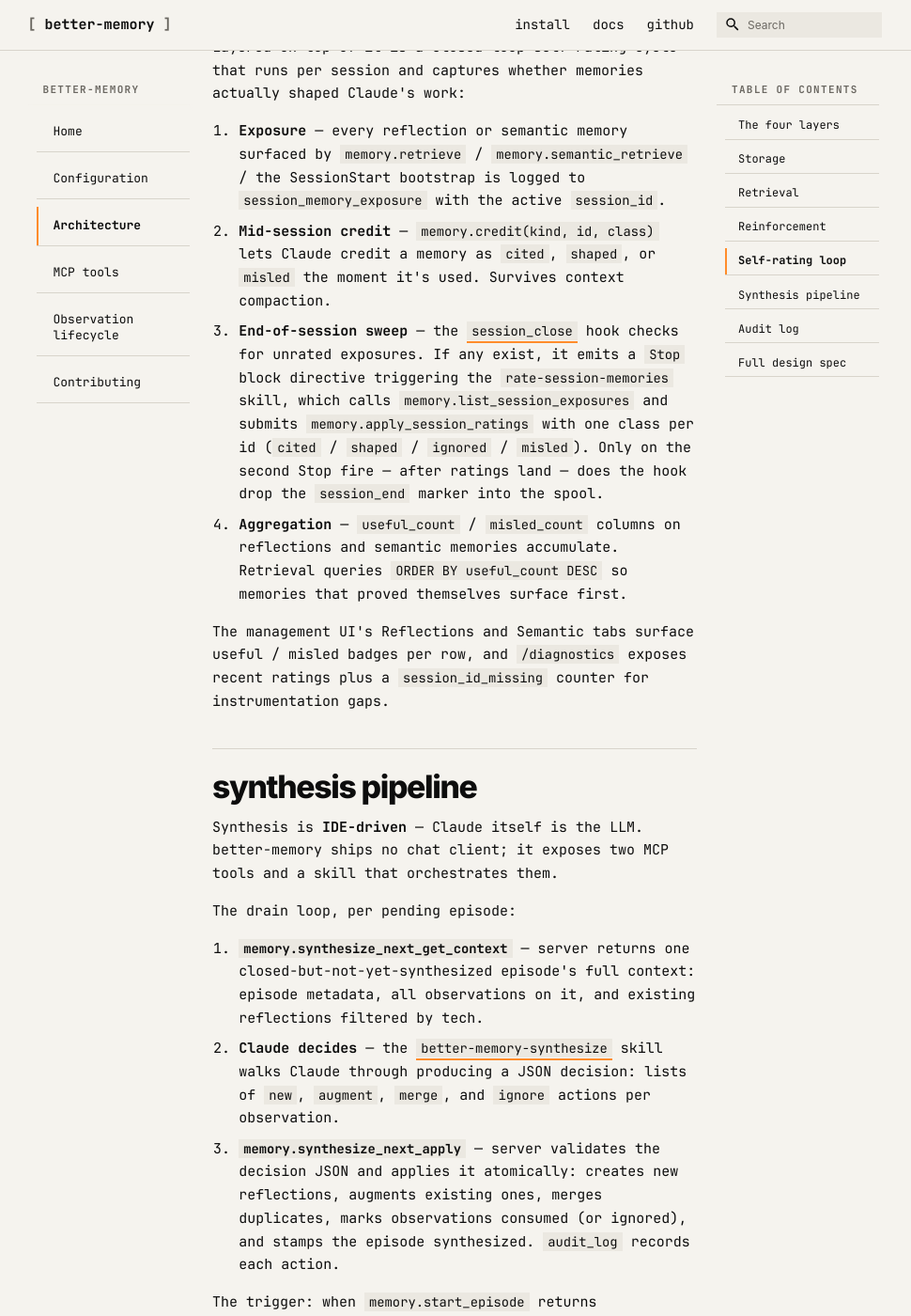
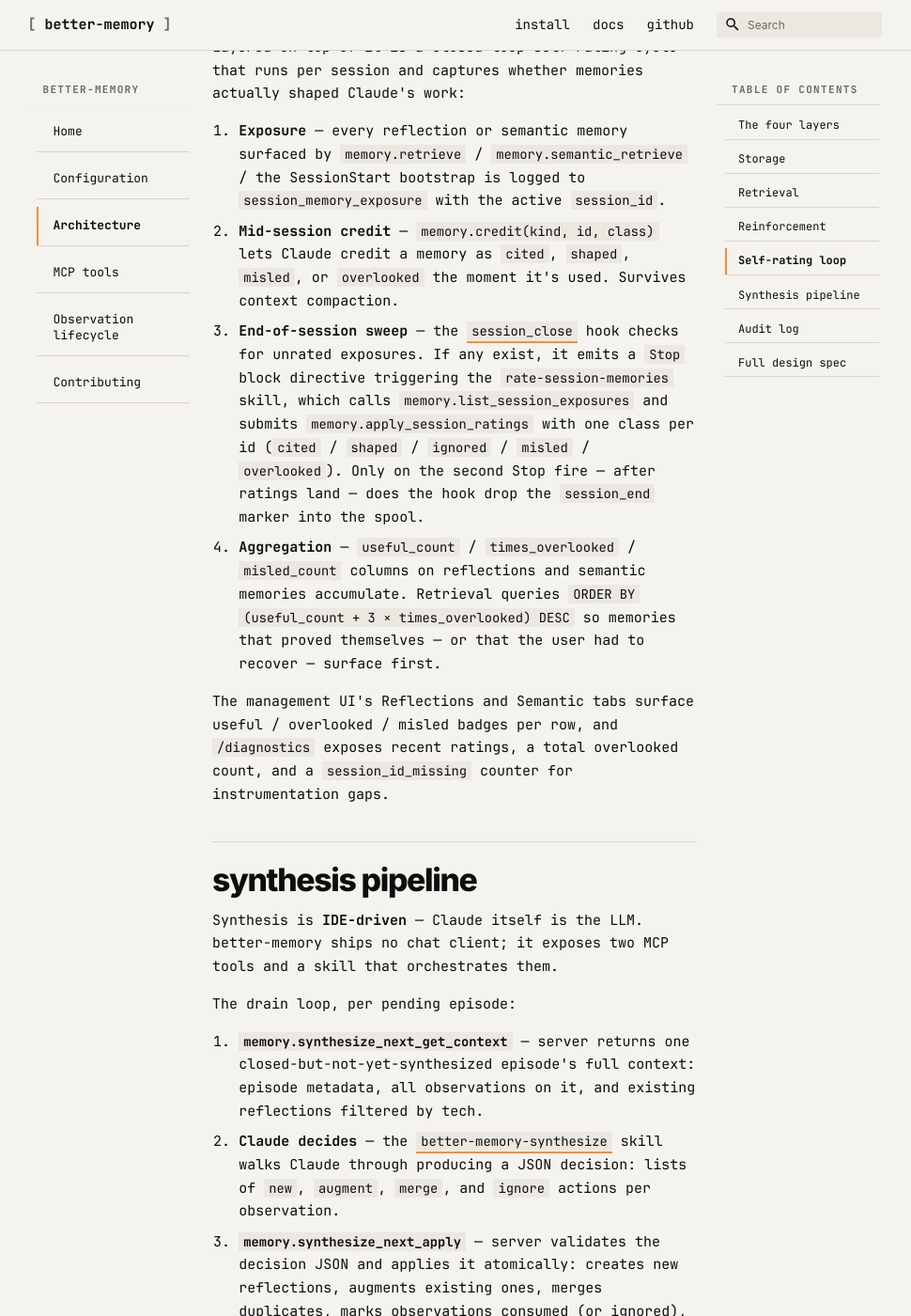
Before and after one commit to emp3thy/better-memory, an MkDocs documentation site: the page built from website/architecture.md, in a window 1280 px wide and 1400 px high, scrolled down 2492 px. Shown: the whole window at 94% size, without its empty margins (156-1126 px from the left). Built offline with MkDocs 1.6.1 and Material for MkDocs 9.7.7, drawn with Linux system fonts in a browser that asks for light colours; comment, search, counter and statistics services are not loaded.

Commit message:
docs: sync rating-model docs with the overlooked class

```diff
--- a/website/architecture.md
+++ b/website/architecture.md
@@ -46,7 +46,7 @@
    bootstrap is logged to `session_memory_exposure` with the active
    `session_id`.
 2. **Mid-session credit** — `memory.credit(kind, id, class)` lets
-   Claude credit a memory as `cited`, `shaped`, or `misled` the moment
+   Claude credit a memory as `cited`, `shaped`, `misled`, or `overlooked` the moment
    it's used. Survives context compaction.
 3. **End-of-session sweep** — the
    [`session_close`](https://github.com/emp3thy/better-memory/blob/main/better_memory/hooks/session_close.py)
@@ -54,17 +54,19 @@
    block directive triggering the `rate-session-memories` skill, which
    calls `memory.list_session_exposures` and submits
    `memory.apply_session_ratings` with one class per id
-   (`cited` / `shaped` / `ignored` / `misled`). Only on the second Stop
+   (`cited` / `shaped` / `ignored` / `misled` / `overlooked`). Only on the second Stop
    fire — after ratings land — does the hook drop the `session_end`
    marker into the spool.
-4. **Aggregation** — `useful_count` / `misled_count` columns on
-   reflections and semantic memories accumulate. Retrieval queries
-   `ORDER BY useful_count DESC` so memories that proved themselves
+4. **Aggregation** — `useful_count` / `times_overlooked` / `misled_count`
+   columns on reflections and semantic memories accumulate. Retrieval
+   queries `ORDER BY (useful_count + 3 × times_overlooked) DESC` so
+   memories that proved themselves — or that the user had to recover —
    surface first.
 
 The management UI's Reflections and Semantic tabs surface useful /
-misled badges per row, and `/diagnostics` exposes recent ratings plus a
-`session_id_missing` counter for instrumentation gaps.
+overlooked / misled badges per row, and `/diagnostics` exposes recent
+ratings, a total overlooked count, and a `session_id_missing` counter
+for instrumentation gaps.
 
 ## Synthesis pipeline
 
```
Also changed, not shown: README.md (+3 -3 lines), docs/hooks-setup.md (+1 -1 lines), docs/superpowers/specs/2026-05-10-memory-rating-design.md (+4 -0 lines), website/mcp-tools.md (+3 -3 lines).
